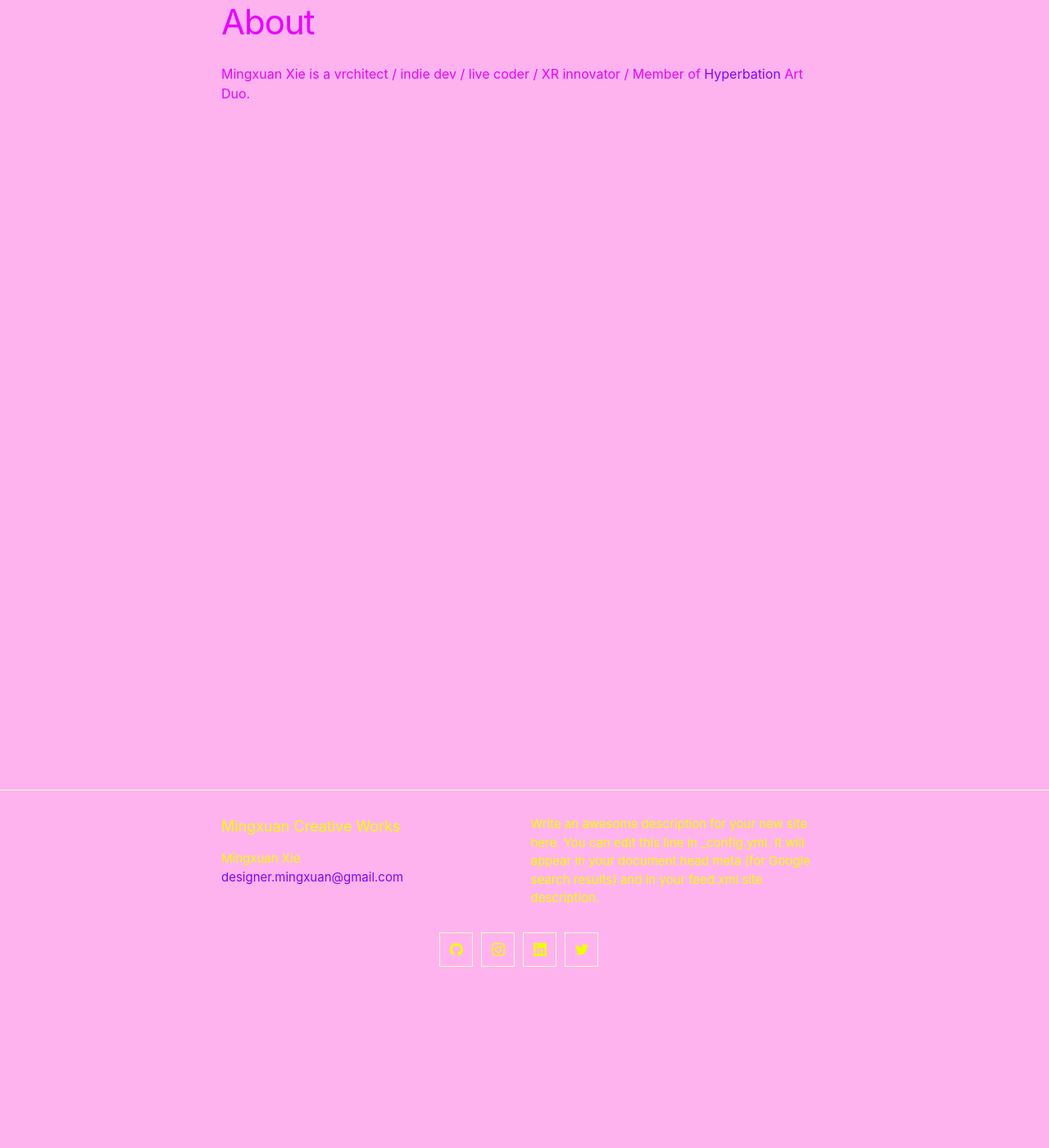
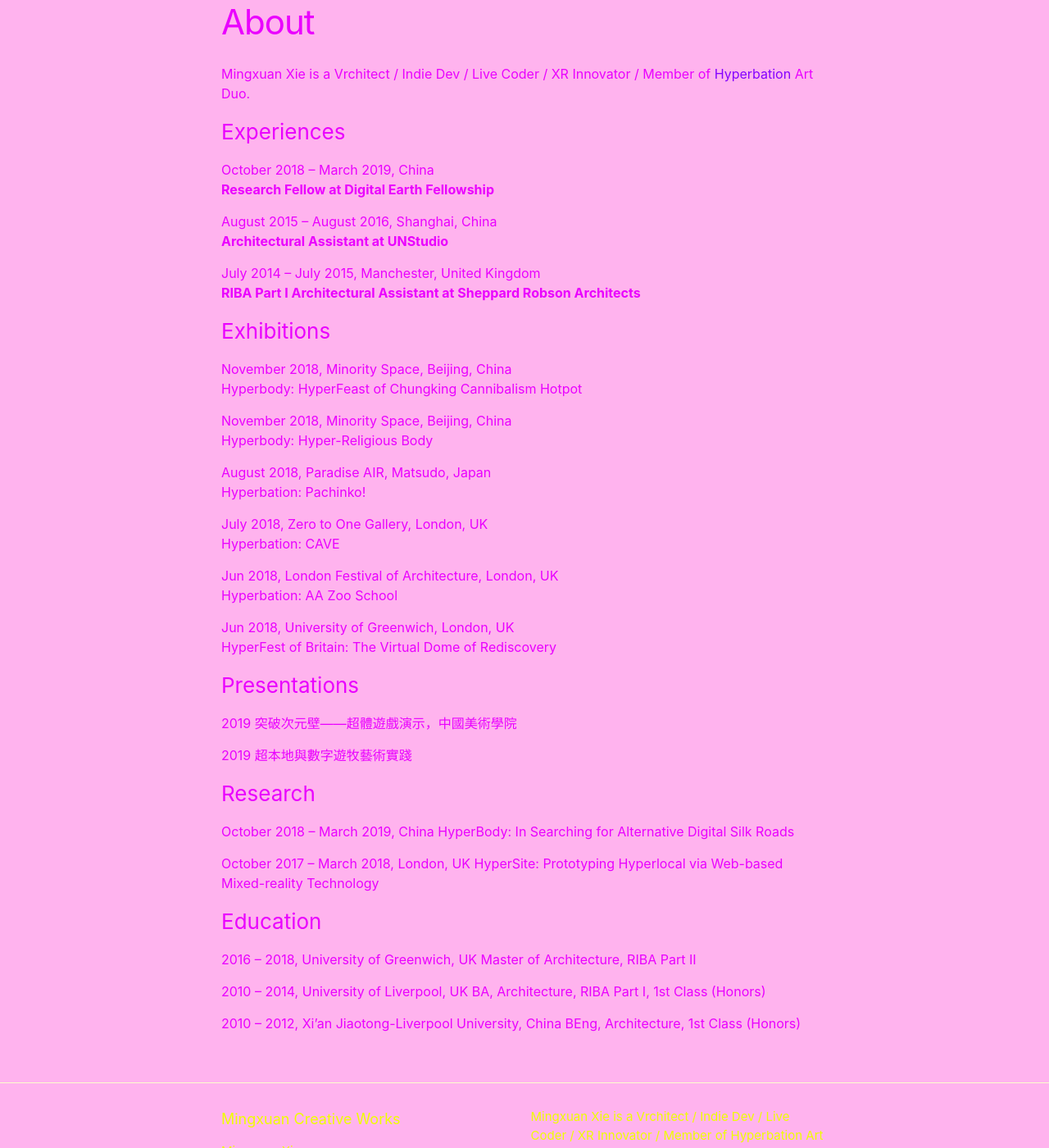
Before and after one commit to MingxuanXie/Index, a Jekyll site: the page built from about.md, in a window 1280 px wide and 1400 px high, scrolled down 191 px. Shown: the whole window at 82% size. Built offline with Jekyll 4.4.1, drawn with Linux system fonts in a browser that asks for light colours; Markdown is read by kramdown in place of the engine named in the settings; some of the changed text lies outside the part shown.

Commit message:
Update About and Footer

```diff
--- a/Gemfile
+++ b/Gemfile
@@ -4,3 +4,7 @@ source "https://rubygems.org"
 gemspec
 
 gem "jekyll", ENV["JEKYLL_VERSION"] if ENV["JEKYLL_VERSION"]
+
+group :jekyll_plugins do
+    gem 'jekyll-commonmark-ghpages'
+end
--- a/_config.yml
+++ b/_config.yml
@@ -1,10 +1,12 @@
 title: Mingxuan Creative Works
 author: Mingxuan Xie
 email: designer.mingxuan@gmail.com
+
+  # Write an awesome description for your new site here. You can edit this
+  # line in _config.yml. It will appear in your document head meta (for
+  # Google search results) and in your feed.xml site description.
 description: > # this means to ignore newlines until "show_excerpts:"
-  Write an awesome description for your new site here. You can edit this
-  line in _config.yml. It will appear in your document head meta (for
-  Google search results) and in your feed.xml site description.
+  Mingxuan Xie is a Vrchitect / Indie Dev / Live Coder / XR Innovator / Member of Hyperbation Art Duo.
 
 show_excerpts: false # set to true to show excerpts on the homepage
 
@@ -52,3 +54,6 @@ minima:
 plugins:
  - jekyll-feed
  - jekyll-seo-tag
+
+# Use GitHub Flavored Markdown
+markdown: CommonMarkGhPages
--- a/_layouts/home.html
+++ b/_layouts/home.html
@@ -5,7 +5,7 @@
 
   <body>
 
-    <iframe src="https://mingxuan.fun/aframe/" style="position: absolute; border: none; height: 100%; width: 100%">Your browser doesn't support iFrames.</iframe>
+    <iframe src="./aframe/" style="position: absolute; border: none; height: 100%; width: 100%">Your out-dated browser doesn't support iFrames.您的傻逼瀏覽器不支持內嵌網頁 </iframe>
 
     {%- include header.html -%}
 
--- a/_layouts/list.html
+++ b/_layouts/list.html
@@ -10,7 +10,7 @@ layout: default
   {{ content }}
 
   {%- if site.posts.size > 0 -%}
-    <h2 class="post-list-heading">{{ page.list_title | default: "Posts" }}</h2>
+    <!-- <h2 class="post-list-heading">{{ page.list_title | default: "Posts" }}</h2> -->
     <ul class="post-list">
       {%- for post in site.posts -%}
       <li>
--- a/about.md
+++ b/about.md
@@ -4,4 +4,64 @@ title: About
 permalink: /about/
 ---
 
-Mingxuan Xie is a vrchitect / indie dev / live coder / XR innovator  / Member of [Hyperbation](http://hyperbation.space) Art Duo.
+Mingxuan Xie is a Vrchitect / Indie Dev / Live Coder / XR Innovator  / Member of [Hyperbation](http://hyperbation.space) Art Duo.
+
+### Experiences
+
+October 2018 – March 2019, China\
+**Research Fellow at Digital Earth Fellowship**
+
+August 2015 – August 2016, Shanghai, China\
+**Architectural Assistant at UNStudio**
+
+July 2014 – July 2015, Manchester, United Kingdom\
+**RIBA Part I Architectural Assistant at Sheppard Robson Architects**
+
+### Exhibitions
+
+November 2018,  Minority Space, Beijing, China\
+Hyperbody: HyperFeast of Chungking Cannibalism Hotpot
+
+November 2018,  Minority Space, Beijing, China\
+Hyperbody: Hyper-Religious Body
+
+August 2018, Paradise AIR, Matsudo, Japan\
+Hyperbation: Pachinko!
+
+July 2018, Zero to One Gallery, London, UK\
+Hyperbation: CAVE
+
+Jun 2018, London Festival of Architecture, London, UK\
+Hyperbation: AA Zoo School
+
+Jun 2018, University of Greenwich, London, UK\
+HyperFest of Britain: The Virtual Dome of Rediscovery
+
+
+### Presentations
+
+2019 突破次元壁——超體遊戲演示，中國美術學院
+
+2019 超本地與數字遊牧藝術實踐
+
+
+### Research
+
+October 2018 – March 2019, China
+HyperBody: In Searching for Alternative Digital Silk Roads
+
+
+October 2017 – March 2018, London, UK
+HyperSite: Prototyping Hyperlocal via Web-based Mixed-reality Technology
+
+
+### Education
+
+2016 – 2018, University of Greenwich, UK
+Master of Architecture, RIBA Part II
+
+2010 – 2014, University of Liverpool, UK
+BA, Architecture, RIBA Part I, 1st Class (Honors)
+
+2010 – 2012, Xi'an Jiaotong-Liverpool University, China
+BEng, Architecture, 1st Class (Honors)
--- a/aframe/index.html
+++ b/aframe/index.html
@@ -3,7 +3,6 @@
 <!-- DevNotes -->
 
 <!-- Scale image to proper ratio -->
-<!-- Add indexibit with Iframe? No-->
 <!-- Show metadata when mouse hover -->
 <!-- Add two PDF portfilio for Archtiecture Works & Vrchitecture Works -->
 <!-- Add in All social platform icon&link -->
--- a/aframe/js/hypermove.js
+++ b/aframe/js/hypermove.js
@@ -1,5 +1,5 @@
 /***********************************************
-Script by Mingxuan Xie (http://vrchitecture.org/)
+Script by Mingxuan Xie (http://mingxuan.fun/)
 MIT License
 ***********************************************/
 
```
Also changed, not shown: MarkdownCheatsheet.md (added, +198 -0 lines), README.md.
